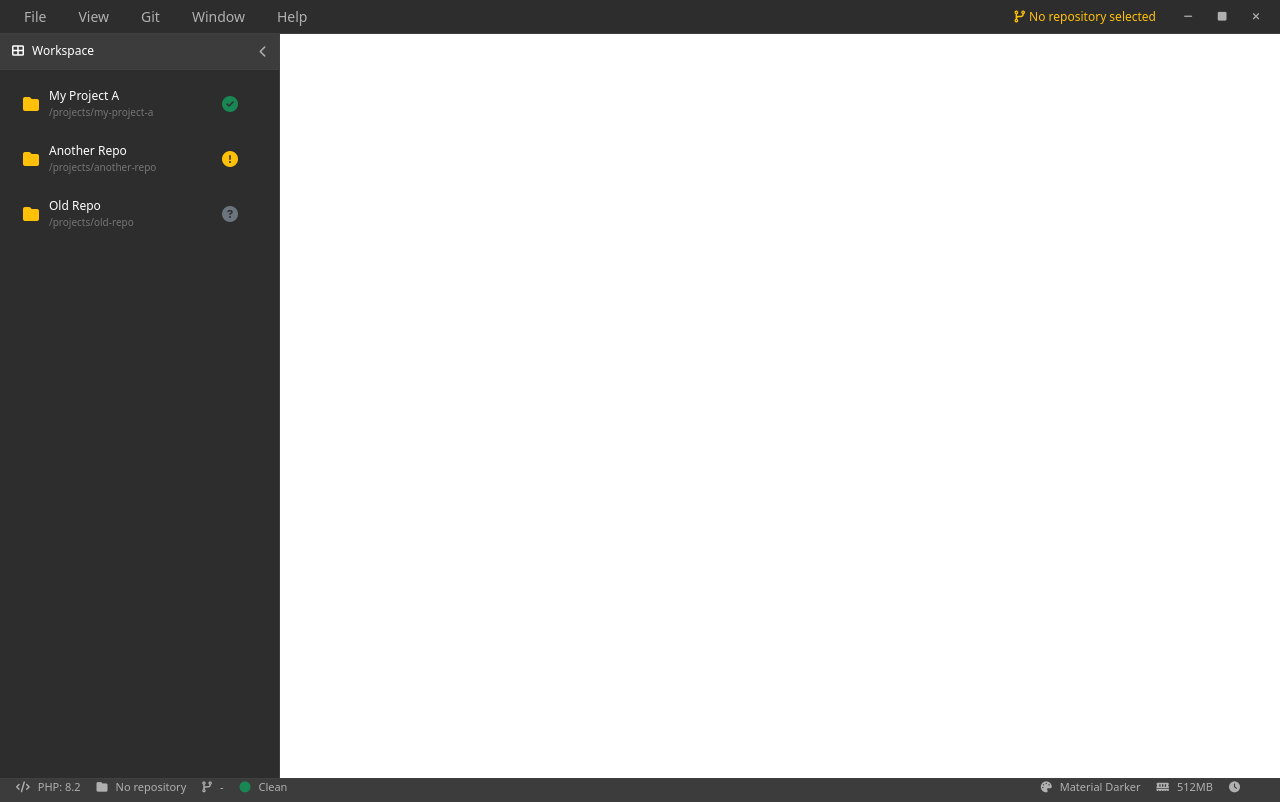
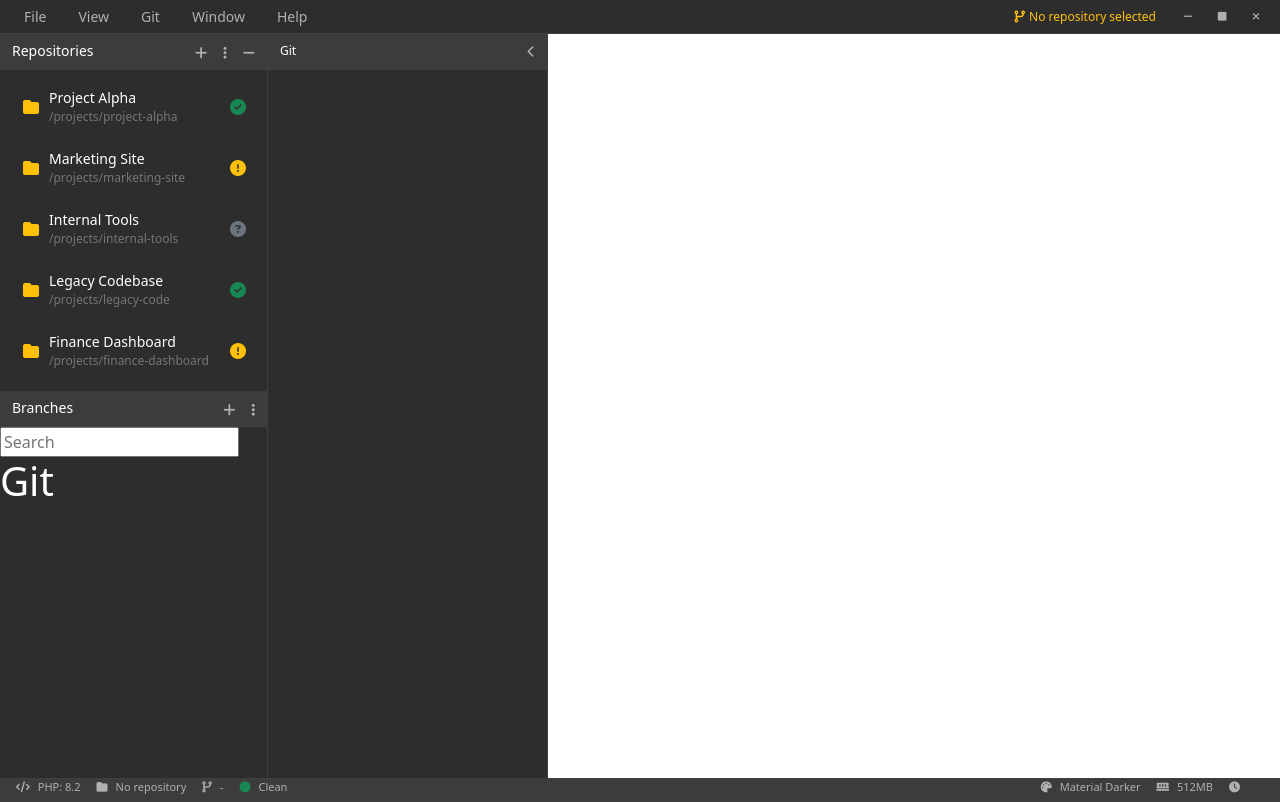
Before and after one commit to long2604205/git_ui, a Vue app: page / in a window 1280 px wide. Built offline with nearby package versions, Linux system fonts and the light colour scheme.

Commit message:
#master Build left sidebar workspace for git ui

```diff
--- a/src/App.vue
+++ b/src/App.vue
@@ -7,7 +7,6 @@ import PandaFooter from '@/components/PandaFooter.vue'
 <template>
   <!-- Top Navbar with Dropdown Menus -->
   <panda-navigation/>
-
   <panda-default-content/>
 
   <panda-footer/>
--- a/src/components/PandaDefaultContent.vue
+++ b/src/components/PandaDefaultContent.vue
@@ -1,11 +1,6 @@
 <template>
   <div class="container-fluid main-container">
-<!--    <button-->
-<!--      class="btn workspace-floating-toggle"-->
-<!--      @click="toggleWorkspacePanel"-->
-<!--    >-->
-<!--      <i :class="['fas', isWorkspaceCollapsed ? 'fa-chevron-right' : 'fa-chevron-left']"></i>-->
-<!--    </button>-->
+    <div class="row h-100">
       <panda-repository-workspace
         :repositories="repositories"
         :active-repository="activeRepository"
@@ -14,41 +9,184 @@
         @remove-repo="removeRepository"
         @toggle-workspace="toggleWorkspacePanel"
       />
+
+      <panda-left-sidebar
+        :collapsed="isGitCollapsed"
+        @toggle-git="toggleGitPanel"
+      />
+    </div>
   </div>
 </template>
 <script setup>
 import PandaRepositoryWorkspace from '@/components/PandaRepositoryWorkspace.vue'
 import { ref } from 'vue'
+import PandaLeftSidebar from '@/components/PandaLeftSidebar.vue'
 
 const repositories = ref([
   {
     id: 'repo1',
-    name: 'My Project A',
-    path: '/projects/my-project-a',
+    name: 'Project Alpha',
+    path: '/projects/project-alpha',
     status: 'clean',
     currentBranch: 'main',
     changes: []
   },
   {
     id: 'repo2',
-    name: 'Another Repo',
-    path: '/projects/another-repo',
+    name: 'Marketing Site',
+    path: '/projects/marketing-site',
     status: 'dirty',
     currentBranch: 'dev',
-    changes: ['file1.js']
+    changes: ['home.vue', 'about.vue']
   },
   {
     id: 'repo3',
-    name: 'Old Repo',
-    path: '/projects/old-repo',
+    name: 'Internal Tools',
+    path: '/projects/internal-tools',
     status: 'untracked',
-    currentBranch: 'feature-xyz',
-    changes: ['index.html', 'style.css']
+    currentBranch: 'feature-login',
+    changes: ['login.js', 'auth.js']
+  },
+  {
+    id: 'repo4',
+    name: 'Legacy Codebase',
+    path: '/projects/legacy-code',
+    status: 'clean',
+    currentBranch: 'main',
+    changes: []
+  },
+  {
+    id: 'repo5',
+    name: 'Finance Dashboard',
+    path: '/projects/finance-dashboard',
+    status: 'dirty',
+    currentBranch: 'hotfix-graph',
+    changes: ['graph.js']
+  },
+  {
+    id: 'repo6',
+    name: 'Ecommerce Platform',
+    path: '/projects/ecommerce',
+    status: 'clean',
+    currentBranch: 'release-v2',
+    changes: []
+  },
+  {
+    id: 'repo7',
+    name: 'Analytics Engine',
+    path: '/projects/analytics',
+    status: 'untracked',
+    currentBranch: 'experiment-ai',
+    changes: ['ai.js', 'metrics.js']
+  },
+  {
+    id: 'repo8',
+    name: 'Game Prototype',
+    path: '/projects/game-prototype',
+    status: 'dirty',
+    currentBranch: 'dev',
+    changes: ['player.ts']
+  },
+  {
+    id: 'repo9',
+    name: 'Blog System',
+    path: '/projects/blog',
+    status: 'clean',
+    currentBranch: 'main',
+    changes: []
+  },
+  {
+    id: 'repo10',
+    name: 'Booking App',
+    path: '/projects/booking-app',
+    status: 'dirty',
+    currentBranch: 'refactor-api',
+    changes: ['api.js', 'utils.js']
+  },
+  {
+    id: 'repo11',
+    name: 'Design System',
+    path: '/projects/design-system',
+    status: 'clean',
+    currentBranch: 'main',
+    changes: []
+  },
+  {
+    id: 'repo12',
+    name: 'Admin Panel',
+    path: '/projects/admin-panel',
+    status: 'untracked',
+    currentBranch: 'feature-tables',
+    changes: ['table.vue', 'filter.vue']
+  },
+  {
+    id: 'repo13',
+    name: 'Microservice Auth',
+    path: '/projects/auth-service',
+    status: 'dirty',
+    currentBranch: 'dev',
+    changes: ['auth.ts']
+  },
+  {
+    id: 'repo14',
+    name: 'Chatbot',
+    path: '/projects/chatbot',
+    status: 'clean',
+    currentBranch: 'main',
+    changes: []
+  },
+  {
+    id: 'repo15',
+    name: 'Client Website',
+    path: '/projects/client-website',
+    status: 'dirty',
+    currentBranch: 'client-fixes',
+    changes: ['index.html', 'styles.css']
+  },
+  {
+    id: 'repo16',
+    name: 'Portfolio Site',
+    path: '/projects/portfolio',
+    status: 'untracked',
+    currentBranch: 'feature-gallery',
+    changes: ['gallery.vue']
+  },
+  {
+    id: 'repo17',
+    name: 'CRM System',
+    path: '/projects/crm',
+    status: 'clean',
+    currentBranch: 'main',
+    changes: []
+  },
+  {
+    id: 'repo18',
+    name: 'Mobile App',
+    path: '/projects/mobile-app',
+    status: 'dirty',
+    currentBranch: 'ios-tweak',
+    changes: ['App.swift']
+  },
+  {
+    id: 'repo19',
+    name: 'Scheduler',
+    path: '/projects/scheduler',
+    status: 'untracked',
+    currentBranch: 'feature-calendar',
+    changes: ['calendar.js', 'event.js']
+  },
+  {
+    id: 'repo20',
+    name: 'Video Platform',
+    path: '/projects/video-platform',
+    status: 'clean',
+    currentBranch: 'main',
+    changes: []
   }
-])
-
+]);
 const activeRepository = ref(null)
 const isWorkspaceCollapsed = ref(false)
+const isGitCollapsed = ref(false)
 
 function setActiveRepository(repo) {
   activeRepository.value = repo
@@ -64,33 +202,14 @@ function removeRepository(repo) {
 function toggleWorkspacePanel() {
   isWorkspaceCollapsed.value = !isWorkspaceCollapsed.value
 }
+
+function toggleGitPanel() {
+  isGitCollapsed.value = !isGitCollapsed.value
+}
 </script>
 <style scoped>
 .main-container {
   height: calc(100vh - 56px);
   padding: 0;
 }
-.workspace-floating-toggle {
-  position: absolute;
-  top: 56px;
-  left: 0;
-  z-index: 1000;
-  background-color: var(--bg-tertiary);
-  border: 1px solid var(--border-color);
-  color: var(--text-secondary);
-  width: 24px;
-  height: 36px;
-  padding: 0;
-  display: flex;
-  align-items: center;
-  justify-content: center;
-  border-top-right-radius: 4px;
-  border-bottom-right-radius: 4px;
-  transition: background 0.2s ease;
-}
-.workspace-floating-toggle:hover {
-  background-color: var(--bg-hover);
-  color: var(--text-primary);
-}
-
 </style>
--- /dev/null
+++ b/src/components/PandaLeftSidebar.vue
@@ -0,0 +1,123 @@
+<template>
+  <div class="col-auto git-container" :class="{ collapsed: collapsed }">
+    <div class="git-panel">
+      <!-- Header -->
+      <div class="git-header">
+        <h6 class="mb-0">Git</h6>
+        <button class="btn btn-sm git-toggle" @click="$emit('toggle-git')">
+          <i :class="['fas', collapsed ? 'fa-solid fa-code-branch' : 'fa-chevron-left']"></i>
+        </button>
+      </div>
+      <div class="git-content">
+      </div>
+    </div>
+  </div>
+</template>
+
+<script setup>
+// Props
+defineProps({
+  collapsed: Boolean
+})
+// Emits
+const emit = defineEmits(['toggle-git'])
+
+// Methods
+const onRepoClick = (repo) => {
+  emit('set-active-repo', repo)
+}
+
+const onCloseRepo = (repo) => {
+  emit('remove-repo', repo)
+}
+
+const getStatusColor = (status) => {
+  switch (status) {
+    case 'clean': return 'text-success'
+    case 'dirty': return 'text-warning'
+    case 'untracked': return 'text-secondary'
+    default: return 'text-muted'
+  }
+}
+</script>
+<style scoped>
+.git-container {
+  width: 280px;
+  height: 100%;
+  background-color: var(--bg-secondary);
+  border-right: 1px solid var(--border-color);
+  transition: width 0.3s ease;
+  overflow: hidden;
+  padding: 0;
+}
+
+.git-container.collapsed {
+  width: 0;
+  overflow: hidden;
+}
+
+.git-panel {
+  height: 100%;
+  display: flex;
+  flex-direction: column;
+}
+
+.git-header {
+  position: relative;
+  display: flex;
+  align-items: center;
+  padding: 8px 12px;
+  background-color: var(--bg-tertiary);
+  border-bottom: 1px solid var(--border-color);
+  min-height: 36px;
+}
+
+.git-header h6 {
+  font-size: 12px;
+  font-weight: 500;
+  margin: 0;
+}
+
+.git-toggle {
+  position: absolute;
+  right: 4px;
+  top: 50%;
+  transform: translateY(-50%);
+  background: transparent;
+  border: none;
+  color: var(--text-secondary);
+  font-size: 12px;
+  z-index: 10;
+}
+
+.git-toggle:hover {
+  color: var(--text-primary);
+}
+
+.git-content {
+  flex: 1;
+  overflow-y: auto;
+}
+
+.git-container.collapsed {
+  width: 50px;
+}
+
+.git-container.collapsed .git-toggle {
+  right: 50%;
+  transform: translate(50%, -50%);
+}
+
+.git-container .git-header h6,
+.git-container .git-content {
+  transition: opacity 0.3s ease, visibility 0.3s ease;
+}
+
+.git-container.collapsed .git-header h6,
+.git-container.collapsed .git-content {
+  opacity: 0;
+  visibility: hidden;
+  height: 0;
+  pointer-events: none;
+}
+</style>
--- a/src/components/PandaRepositoryWorkspace.vue
+++ b/src/components/PandaRepositoryWorkspace.vue
@@ -3,15 +3,27 @@
     <div class="workspace-panel">
       <!-- Header -->
       <div class="workspace-header">
-        <h6 class="mb-0">
-          <i class="fas fa-th-large me-2"></i>Workspace
-        </h6>
-        <button class="btn btn-sm workspace-toggle" @click="$emit('toggle-workspace')">
-          <i :class="['fas', collapsed ? 'fa-chevron-right' : 'fa-chevron-left']"></i>
-        </button>
+        <h6 class="mb-0">Repositories</h6>
+        <div class="workspace-toggle">
+          <button
+            class="btn btn-sm workspace-action"
+            v-if="showActions"
+          >
+            <i class="fa-solid fa-plus"></i>
+          </button>
+          <button
+            class="btn btn-sm workspace-action"
+            v-if="showActions"
+          >
+            <i class="fa-solid fa-ellipsis-vertical"></i>
+          </button>
+          <button class="btn btn-sm workspace-action" @click="$emit('toggle-workspace')">
+            <i :class="['fas', collapsed ? 'fa-solid fa-layer-group' : 'fa-solid fa-minus']"></i>
+          </button>
+        </div>
       </div>
 
-      <!-- Danh sách repository -->
+      <!-- repository list -->
       <div class="workspace-content">
         <div class="workspace-repos">
           <template v-if="repositories.length === 0">
@@ -44,26 +56,42 @@
                   :title="repo.status"
                 ></i>
               </div>
-              <div class="repo-actions">
-                <button
-                  class="repo-action-btn"
-                  title="Close Repository"
-                  @click.stop="onCloseRepo(repo)"
-                >
-                  <i class="fas fa-times"></i>
-                </button>
-              </div>
             </div>
           </template>
         </div>
       </div>
+
+      <div class="workspace-header">
+        <h6 class="mb-0">Branches</h6>
+        <div class="workspace-toggle">
+          <button
+            class="btn btn-sm workspace-action"
+            v-if="showActions"
+          >
+            <i class="fa-solid fa-plus"></i>
+          </button>
+          <button
+            class="btn btn-sm workspace-action"
+            v-if="showActions"
+          >
+            <i class="fa-solid fa-ellipsis-vertical"></i>
+          </button>
+        </div>
+      </div>
+      <div>
+        <input placeholder="Search">
+      </div>
+      <div class="workspace-content">
+        <h1>Git</h1>
+      </div>
     </div>
   </div>
 </template>
-
 <script setup>
 // Props
-defineProps({
+import { ref, watch } from 'vue'
+
+const props = defineProps({
   repositories: {
     type: Array,
     default: () => []
@@ -73,6 +101,18 @@ defineProps({
 })
 // Emits
 const emit = defineEmits(['set-active-repo', 'remove-repo', 'toggle-workspace'])
+const showActions = ref(true);
+
+// Watch
+watch(() => props.collapsed, (newVal) => {
+  if (!newVal) {
+    setTimeout(() => {
+      showActions.value = true;
+    }, 300);
+  } else {
+    showActions.value = false;
+  }
+});
 
 // Methods
 const onRepoClick = (repo) => {
@@ -103,11 +143,13 @@ const getStatusColor = (status) => {
 </script>
 <style scoped>
 .workspace-container {
-  width: 250px;
+  width: 280px;
   height: 100%;
   background-color: var(--bg-secondary);
   border-right: 1px solid var(--border-color);
-  transition: width 0.3s ease;
+  transition: width 0.5s ease;
+  overflow: hidden;
+  padding-right: 0;
 }
 
 .workspace-container.collapsed {
@@ -132,7 +174,7 @@ const getStatusColor = (status) => {
 }
 
 .workspace-header h6 {
-  font-size: 12px;
+  font-size: 14px;
   font-weight: 500;
   margin: 0;
 }
@@ -142,10 +184,8 @@ const getStatusColor = (status) => {
   right: 4px;
   top: 50%;
   transform: translateY(-50%);
-  background: transparent;
   border: none;
-  color: var(--text-secondary);
-  font-size: 12px;
+  font-size: 14px;
   z-index: 10;
 }
 
@@ -160,12 +200,6 @@ const getStatusColor = (status) => {
 
 .workspace-repos {
   padding: 8px;
-}
-
-.workspace-container {
-  width: 280px;
-  transition: width 0.3s ease;
-  overflow: hidden;
 }
 
 .workspace-container.collapsed {
@@ -188,6 +222,13 @@ const getStatusColor = (status) => {
   visibility: hidden;
   height: 0;
   pointer-events: none;
+}
+
+.workspace-action {
+  margin: 0;
+  background: transparent;
+  border: none;
+  color: var(--text-secondary);
 }
 
 /* Utility Classes */
@@ -216,12 +257,12 @@ const getStatusColor = (status) => {
 
 .repo-item:hover {
   background-color: var(--bg-hover);
+  border-radius: 15px;
 }
 
 .repo-item.active {
-  background-color: var(--accent-primary);
-  color: var(--bg-primary);
-  border-color: var(--accent-primary);
+  background-color: var(--bg-hover);
+  border-radius: 15px;
 }
 
 .repo-icon {
@@ -236,7 +277,7 @@ const getStatusColor = (status) => {
 }
 
 .repo-name {
-  font-size: 12px;
+  font-size: 14px;
   font-weight: 500;
   white-space: nowrap;
   overflow: hidden;
@@ -244,37 +285,10 @@ const getStatusColor = (status) => {
 }
 
 .repo-path {
-  font-size: 10px;
+  font-size: 12px;
   color: var(--text-muted);
   white-space: nowrap;
   overflow: hidden;
   text-overflow: ellipsis;
 }
-
-.repo-actions {
-  display: flex;
-  gap: 4px;
-  opacity: 0;
-  transition: opacity 0.2s ease;
-}
-
-.repo-item:hover .repo-actions {
-  opacity: 1;
-}
-
-.repo-action-btn {
-  background: transparent;
-  border: none;
-  color: var(--text-secondary);
-  font-size: 10px;
-  width: 20px;
-  height: 20px;
-  border-radius: 2px;
-  transition: all 0.2s ease;
-}
-
-.repo-action-btn:hover {
-  background-color: var(--bg-hover);
-  color: var(--text-primary);
-}
 </style>
```
Lines whose indentation alone changed are shown as unchanged.
